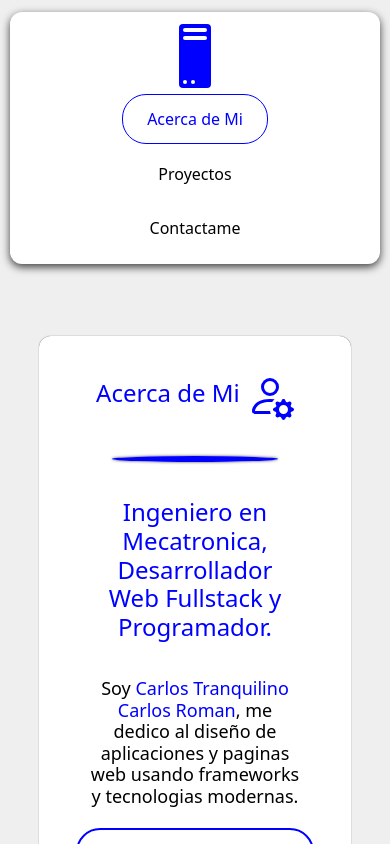
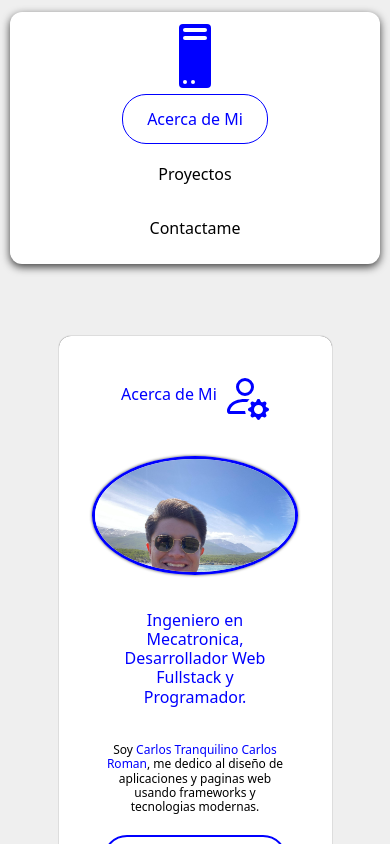
Before and after one commit to valium69mg/carlos_portfolio, a React (Create React App) app: page / in a window 390 px wide. Shown: the top 844 px of the page. Built offline with nearby package versions, Linux system fonts and the light colour scheme.

Commit message:
Fix responsive style for home page
Used resolutions from width ranges:
1. 1792px - 1279px
2. 1278px - 1024px
3. 1023px - 824px
4. 823px - 640px
5. 639px - 596px

```diff
--- a/src/App.js
+++ b/src/App.js
@@ -62,12 +62,12 @@ let skillsFramework = [
     "Img":laravellogo,
   },
   {
-    "Title":"Wordpress.org",
+    "Title":"Wordpress",
     "Description": "",
     "Img":wordpresslogo,
   },
   {
-    "Title":"Node JS",
+    "Title":"NodeJS",
     "Description": "",
     "Img":nodejslogo,
   },
--- a/src/styles/home.css
+++ b/src/styles/home.css
@@ -164,52 +164,78 @@
     }
 }
 
-@media (min-width: 824px) and (max-width: 1292px) {
+@media (min-width: 1024px) and (max-width: 1278px) {
     .presentationCard {
         width: 80%;
     }
 
 }
 
-@media (min-width: 596px) and (max-width: 823px) {
+@media (min-width: 824px) and (max-width: 1023px) {
     .presentationCard {
         width: 80%;
     }
 
-
 }
 
-@media (max-width: 1292px) {
-    .frameCard img {
-        width: 180px;
-        height: 180px;
+@media (min-width: 640px) and (max-width: 823px) {
+    .presentationCard h3  {
+        font-size: 16px;
     }
 
-    .frameCard h1 {
-        font-size: 2rem;
+    .presentationCard h1  {
+        font-size: 18px;
+    }
+
+    .presentationCard img {
+        width: 200px;
+        height: 200px;
+    }
+
+    .descargarBtn {
+        font-size: 16px;
     }
 }
 
-@media (max-width: 595px) {
-    .presentationCard {
-        width: 80%;
+@media (min-width: 596px) and (max-width: 639px) {
+    .presentationCard h3  {
+        font-size: 16px;
+    }
+
+    .presentationCard h1  {
+        font-size: 18px;
+    }
+
+    .presentationCard img {
+        width: 200px;
+        height: 200px;
+    }
+
+    .descargarBtn {
+        font-size: 16px;
+    }
 }
 
 
-    .presentationCard p {
+@media (max-width: 595px) {
+    .presentationCard h3  {
         font-size: 12px;
     }
 
-    .imgWrapper {
-        border-radius: 50%;
-        border: 3px solid blue;
-        overflow: hidden;
+    .presentationCard h1  {
+        font-size: 16px;
     }
 
     .presentationCard img {
-        width: 160px;
-        height: 160px;
+        width: 200px;
+        height: 200px;
+    }
+
+    .descargarBtn {
+        font-size: 16px;
     }
 
 
+
+
 }
```
Lines whose indentation alone changed are shown as unchanged.
